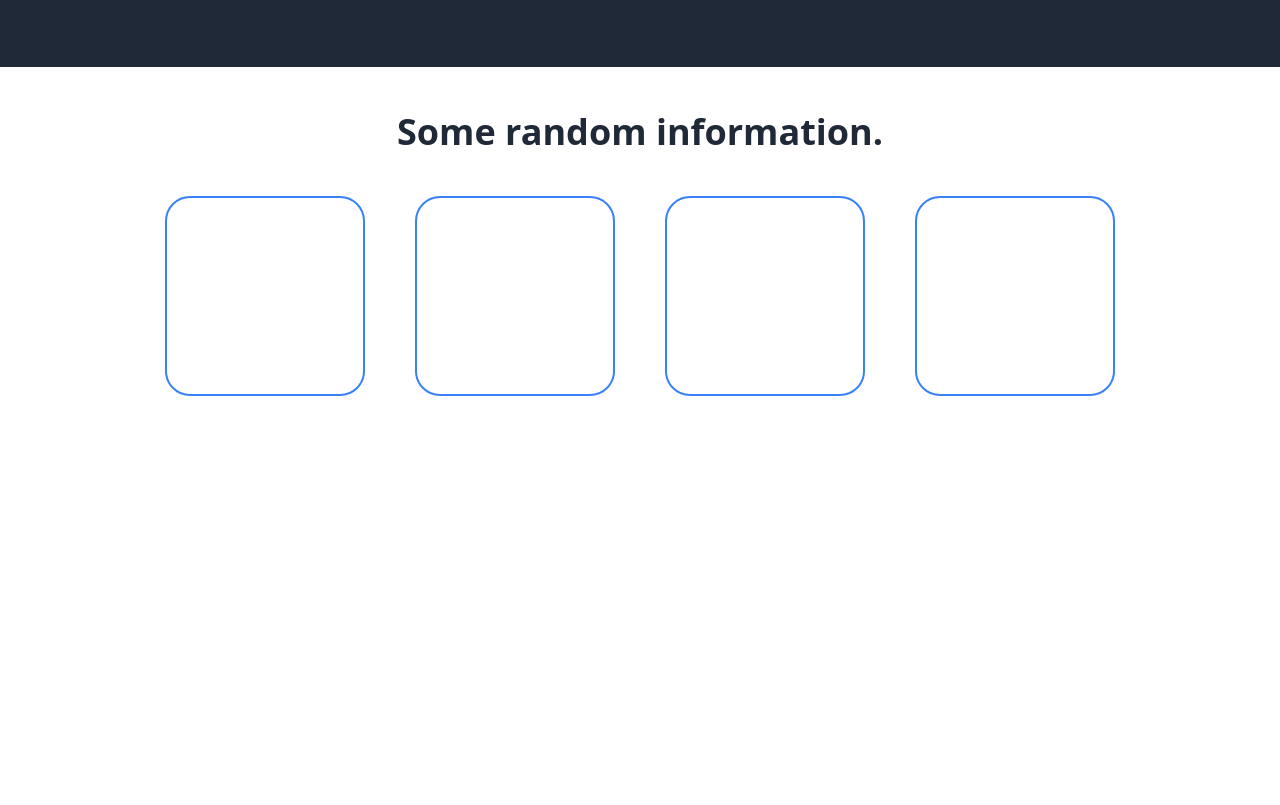
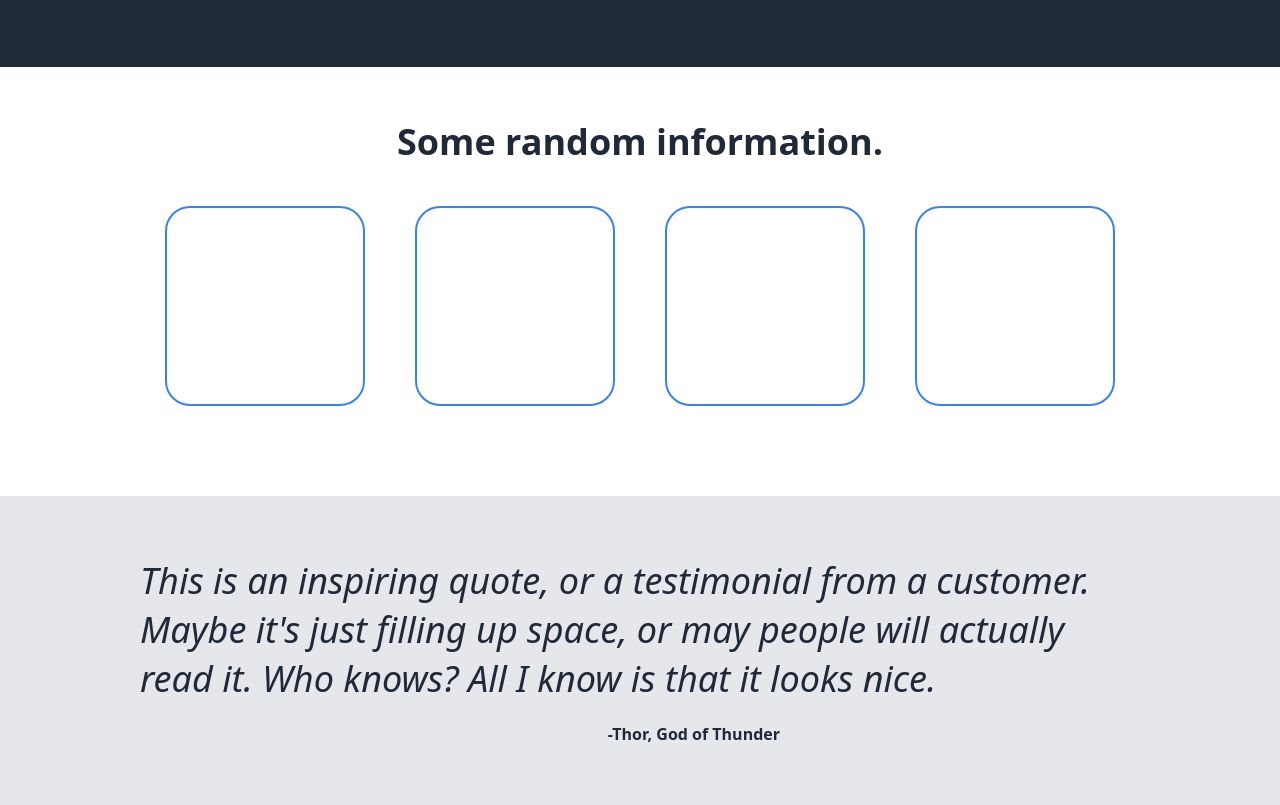
Before and after one commit to ACee70/odin-landing-page, a plain HTML site: page index.html in a window 1280 px wide. Shown: the part 387-1192 px from the top of the page. Before the commit the page ends 863 px from the top, so only its background shows below. Drawn offline with Linux system fonts and the light colour scheme.

Commit message:
added quote with author in another box

```diff
--- a/index.html
+++ b/index.html
@@ -53,7 +53,13 @@
             </div>
         </div>
     </div>
-    <div class="footer">
+    <div class="quote-container">
+        <div class="quote">This is an inspiring quote, or a testimonial from a customer. Maybe it's just filling up
+            space, or may people will actually read it. Who knows? All I know is that it looks nice.</div>
+        </div>
+        <div class="quote-author">-Thor, God of Thunder</div>
+
+        <div class="footer">
 
 
     </div>
--- a/styles.css
+++ b/styles.css
@@ -66,7 +66,7 @@
 
 .photo-grid-container {
     background-color: white;
-    padding: 40px;
+    padding: 50px;
     justify-content: center;
 }
 .photo-grid-title h1{
@@ -91,3 +91,29 @@
     width: 200px;
     height: 200px;
 }
+
+.quote-container{
+    color: #1F2937;
+    background-color: #E5E7EB;
+    display: flex;
+    justify-content: center;
+}
+.quote{
+    font-size: 36px;
+    font-style: italic;
+    font-weight: lighter;
+    padding-top: 60px;
+    justify-content: center;
+    width: 1000px;
+
+}
+.quote-author{
+    color: #1F2937;
+    background-color: #E5E7EB;
+    display: flex;
+    font-weight: bolder;
+    justify-content: flex-end;
+    padding-right: 500px;
+    padding-top: 20px;
+    padding-bottom: 60px;
+}
```
